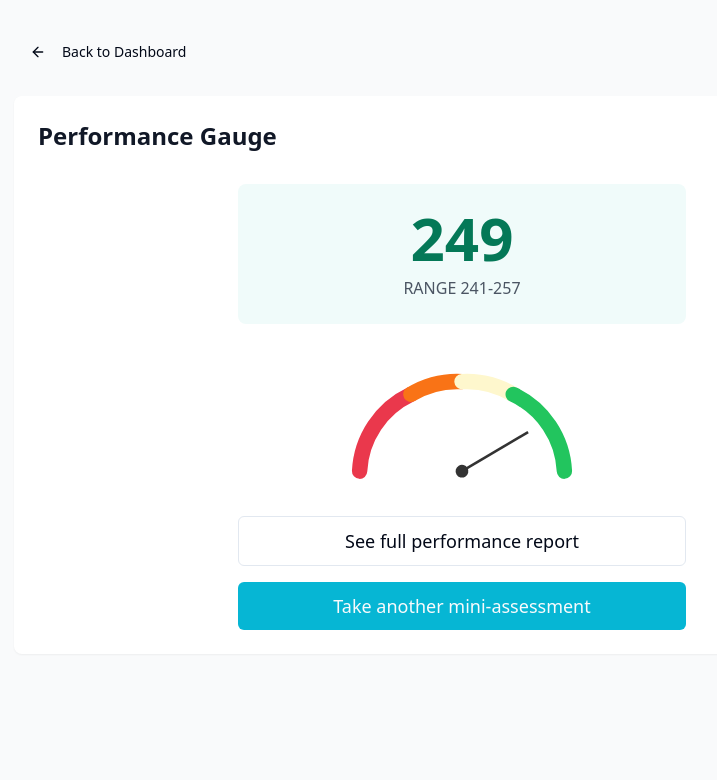
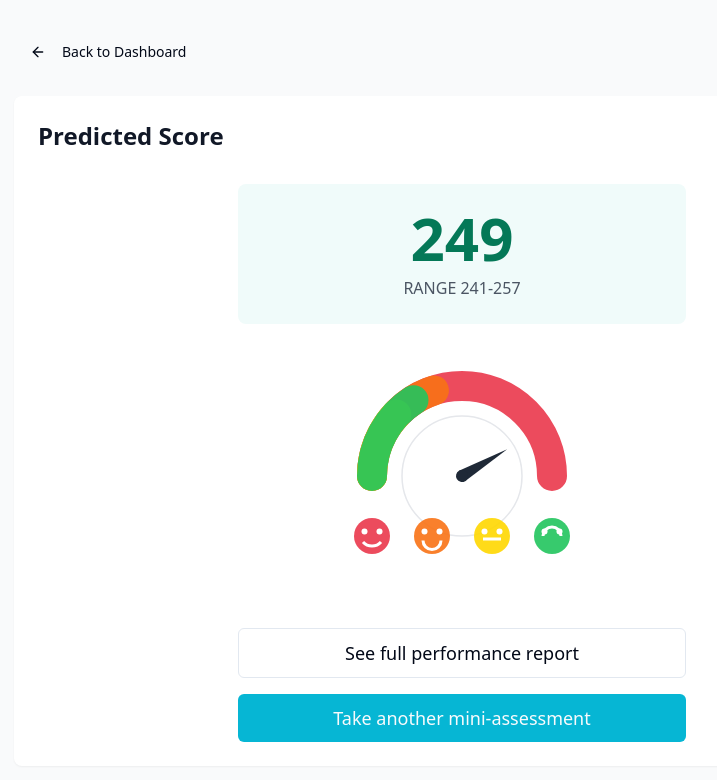
Before and after one commit to MarkPearce/scorecraft-creator, a React (Vite) app: page /concept2 in a window 1280 px wide. Shown: the top 780 px of the page, without its empty margins (178-895 px from the left). Built offline with nearby package versions, Linux system fonts and the light colour scheme.

Commit message:
Refactor performance gauge
Improve the visual appearance of the performance gauge.  The specific changes will depend on the implementation.

```diff
--- a/src/pages/Concept2.tsx
+++ b/src/pages/Concept2.tsx
@@ -31,7 +31,7 @@ const Concept2 = () => {
 
         <div className="bg-white p-6 rounded-lg shadow-sm animate-fadeIn">
           <div className="mb-8">
-            <h1 className="text-2xl font-bold text-gray-900 mb-2">Performance Gauge</h1>
+            <h1 className="text-2xl font-bold text-gray-900 mb-2">Predicted Score</h1>
           </div>
 
           <div className="flex flex-col items-center justify-center space-y-8">
@@ -45,58 +45,93 @@ const Concept2 = () => {
               </div>
             </div>
 
-            {/* Gauge */}
-            <div className="relative w-64 h-32 mt-8">
-              {/* Gauge Background */}
-              <div className="absolute w-full h-full">
-                <svg viewBox="0 0 200 100" className="w-full h-full">
-                  {/* Red Section */}
+            {/* Enhanced Gauge */}
+            <div className="relative w-80 h-60">
+              <svg viewBox="0 0 200 160" className="w-full h-full">
+                <defs>
+                  {/* Background circle gradient */}
+                  <linearGradient id="gaugeBackground" x1="0%" y1="0%" x2="100%" y1="0%">
+                    <stop offset="0%" stopColor="#f8f9fa"/>
+                    <stop offset="100%" stopColor="#e9ecef"/>
+                  </linearGradient>
+                </defs>
+
+                {/* Gauge sections */}
                 <path
-                    d="M20 90 A 70 70 0 0 1 60 30"
+                  d="M 40 80 A 60 60 0 0 1 160 80"
                   fill="none"
                   stroke="#ea384c"
-                    strokeWidth="12"
+                  strokeWidth="20"
                   strokeLinecap="round"
+                  className="opacity-90"
                 />
-                  {/* Orange Section */}
                 <path
-                    d="M60 30 A 70 70 0 0 1 100 20"
+                  d="M 40 80 A 60 60 0 0 1 160 80"
                   fill="none"
                   stroke="#F97316"
-                    strokeWidth="12"
+                  strokeWidth="20"
                   strokeLinecap="round"
+                  className="opacity-90"
+                  strokeDasharray="75 180"
                 />
-                  {/* Yellow Section */}
                 <path
-                    d="M100 20 A 70 70 0 0 1 140 30"
+                  d="M 40 80 A 60 60 0 0 1 160 80"
                   fill="none"
-                    stroke="#FEF7CD"
-                    strokeWidth="12"
+                  stroke="#ffd700"
+                  strokeWidth="20"
                   strokeLinecap="round"
+                  className="opacity-90"
+                  strokeDasharray="45 180"
                 />
-                  {/* Green Section */}
                 <path
-                    d="M140 30 A 70 70 0 0 1 180 90"
+                  d="M 40 80 A 60 60 0 0 1 160 80"
                   fill="none"
                   stroke="#22c55e"
-                    strokeWidth="12"
+                  strokeWidth="20"
                   strokeLinecap="round"
+                  className="opacity-90"
+                  strokeDasharray="60 180"
                 />
 
+                {/* Center white circle */}
+                <circle cx="100" cy="80" r="40" fill="white" stroke="#e5e7eb" strokeWidth="1"/>
+
                 {/* Needle */}
-                  <g transform={`rotate(${calculateRotation(score)} 100 90)`}>
-                    <line
-                      x1="100"
-                      y1="90"
-                      x2="100"
-                      y2="30"
-                      stroke="#333333"
-                      strokeWidth="2"
+                <g transform={`rotate(${calculateRotation(score)} 100 80)`}>
+                  <path
+                    d="M 96 80 L 100 45 L 104 80 Z"
+                    fill="#1f2937"
                   />
-                    <circle cx="100" cy="90" r="5" fill="#333333" />
+                  <circle cx="100" cy="80" r="4" fill="#1f2937"/>
+                </g>
+
+                {/* Emoji faces */}
+                <g transform="translate(0, 120)">
+                  {/* Very Sad */}
+                  <circle cx="40" cy="0" r="12" fill="#ea384c" className="opacity-90"/>
+                  <path d="M 34 4 A 8 8 0 0 0 46 4" stroke="white" fill="none" strokeWidth="2"/>
+                  <circle cx="35" cy="-3" r="2" fill="white"/>
+                  <circle cx="45" cy="-3" r="2" fill="white"/>
+
+                  {/* Sad */}
+                  <circle cx="80" cy="0" r="12" fill="#F97316" className="opacity-90"/>
+                  <path d="M 74 3 A 6 6 0 0 0 86 3" stroke="white" fill="none" strokeWidth="2"/>
+                  <circle cx="75" cy="-3" r="2" fill="white"/>
+                  <circle cx="85" cy="-3" r="2" fill="white"/>
+
+                  {/* Neutral */}
+                  <circle cx="120" cy="0" r="12" fill="#ffd700" className="opacity-90"/>
+                  <line x1="114" y1="2" x2="126" y2="2" stroke="white" strokeWidth="2"/>
+                  <circle cx="115" cy="-3" r="2" fill="white"/>
+                  <circle cx="125" cy="-3" r="2" fill="white"/>
+
+                  {/* Happy */}
+                  <circle cx="160" cy="0" r="12" fill="#22c55e" className="opacity-90"/>
+                  <path d="M 154 0 A 6 6 0 0 1 166 0" stroke="white" fill="none" strokeWidth="2"/>
+                  <circle cx="155" cy="-3" r="2" fill="white"/>
+                  <circle cx="165" cy="-3" r="2" fill="white"/>
                 </g>
               </svg>
-              </div>
             </div>
 
             {/* Action Buttons */}
```
Lines whose indentation alone changed are shown as unchanged.
